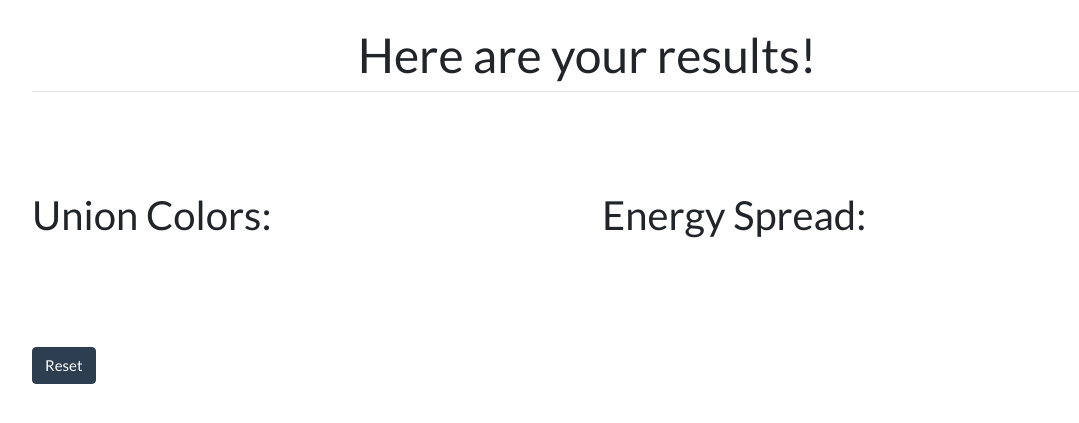
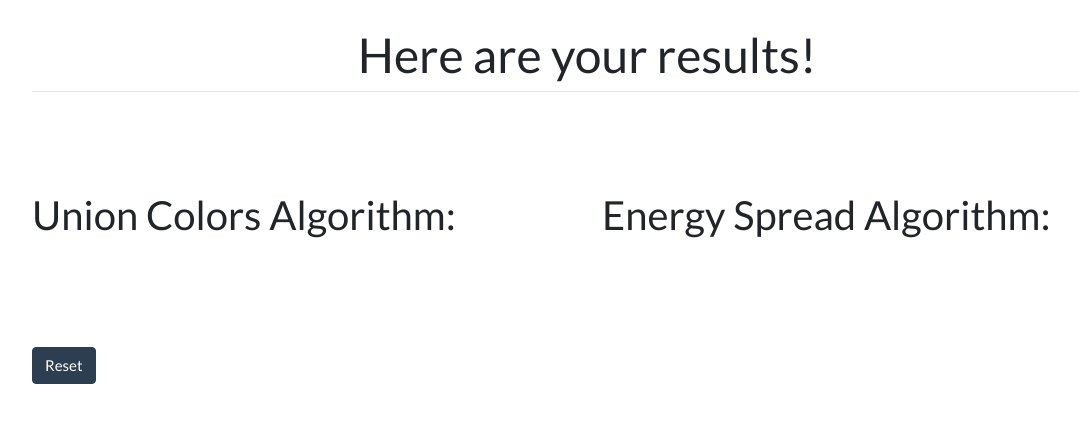
Before and after one commit to yashrajkakkad/movie-recommendation, a Django app: template cinewise/templates/cinewise/results.html in a window 1280 px wide. Shown: the part 145-568 px from the top of the page, without its empty margins (53-1132 px from the left). Run offline with Django 3.2, Linux system fonts and the light colour scheme; the template is opened without the code that fills it, so the values that code supplies are empty; some libraries are stand-ins or nearby versions.

Commit message:
Added word 'Algorithm'

```diff
--- a/cinewise/templates/cinewise/results.html
+++ b/cinewise/templates/cinewise/results.html
@@ -26,7 +26,7 @@
     <div class="row">
 
         <div class="col-md-6 col-sm-12">
-            <h2>Union Colors: </h2>
+            <h2>Union Colors Algorithm: </h2>
             <ul class="list-group">
                 {% for result in union_colors_results %}
                     <li class="list-group-item">
@@ -36,7 +36,7 @@
             </ul>
         </div>
         <div class="col-md-6 col-sm-12">
-            <h2>Energy Spread: </h2>
+            <h2>Energy Spread Algorithm: </h2>
             <ul class="list-group">
                 {% for result in energy_spread_results %}
                     <li class="list-group-item">
```
